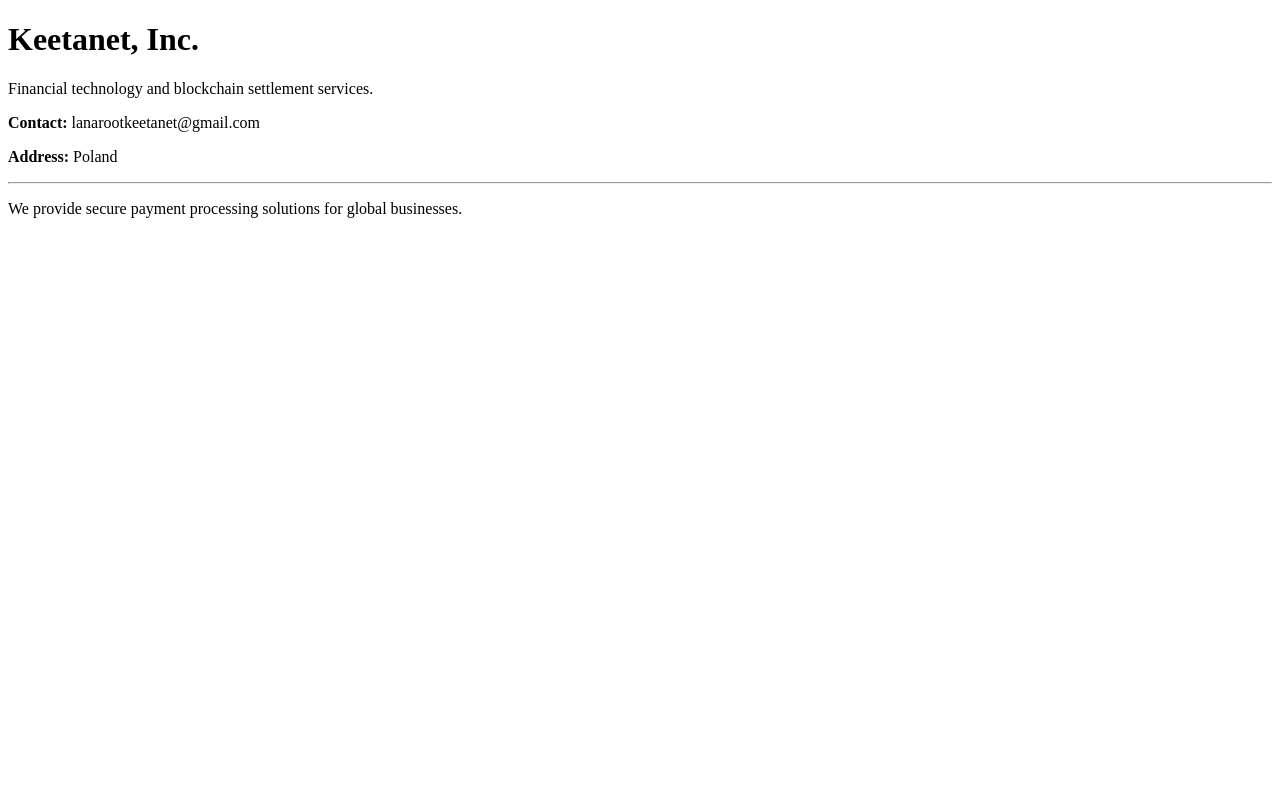
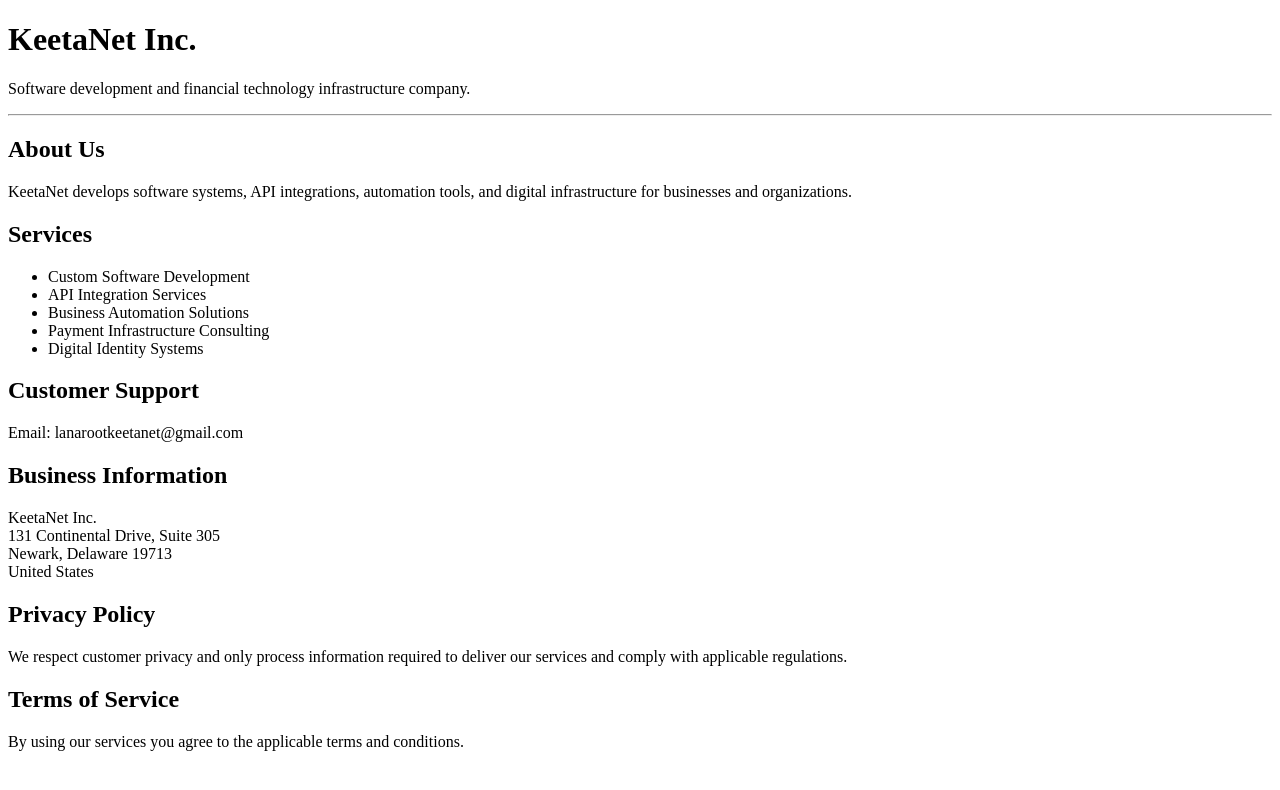
Before and after one commit to Keetanet-Inc/KeetaNet-Core, a website: page index.html in a window 1280 px wide. Drawn offline with Linux system fonts and the light colour scheme.

```diff
--- a/index.html
+++ b/index.html
@@ -1,12 +1,65 @@
 <!DOCTYPE html>
-<html>
-<head><title>Keetanet, Inc. - Official Website</title></head>
+<html lang="en">
+<head>
+<meta charset="utf-8">
+<meta name="viewport" content="width=device-width,initial-scale=1">
+<title>KeetaNet Inc.</title>
+</head>
+
 <body>
-    <h1>Keetanet, Inc.</h1>
-    <p>Financial technology and blockchain settlement services.</p>
-    <p><strong>Contact:</strong> lanarootkeetanet@gmail.com</p>
-    <p><strong>Address:</strong> Poland</p>
-    <hr>
-    <p>We provide secure payment processing solutions for global businesses.</p>
+
+<h1>KeetaNet Inc.</h1>
+
+<p>
+Software development and financial technology infrastructure company.
+</p>
+
+<hr>
+
+<h2>About Us</h2>
+
+<p>
+KeetaNet develops software systems, API integrations, automation tools,
+and digital infrastructure for businesses and organizations.
+</p>
+
+<h2>Services</h2>
+
+<ul>
+<li>Custom Software Development</li>
+<li>API Integration Services</li>
+<li>Business Automation Solutions</li>
+<li>Payment Infrastructure Consulting</li>
+<li>Digital Identity Systems</li>
+</ul>
+
+<h2>Customer Support</h2>
+
+<p>
+Email: lanarootkeetanet@gmail.com
+</p>
+
+<h2>Business Information</h2>
+
+<p>
+KeetaNet Inc.<br>
+131 Continental Drive, Suite 305<br>
+Newark, Delaware 19713<br>
+United States
+</p>
+
+<h2>Privacy Policy</h2>
+
+<p>
+We respect customer privacy and only process information required to
+deliver our services and comply with applicable regulations.
+</p>
+
+<h2>Terms of Service</h2>
+
+<p>
+By using our services you agree to the applicable terms and conditions.
+</p>
+
 </body>
 </html>
```
Also changed, not shown: functions/api/webhook.js (added, +29 -0 lines), wrangler.toml (+3 -6 lines), 3 other files.
